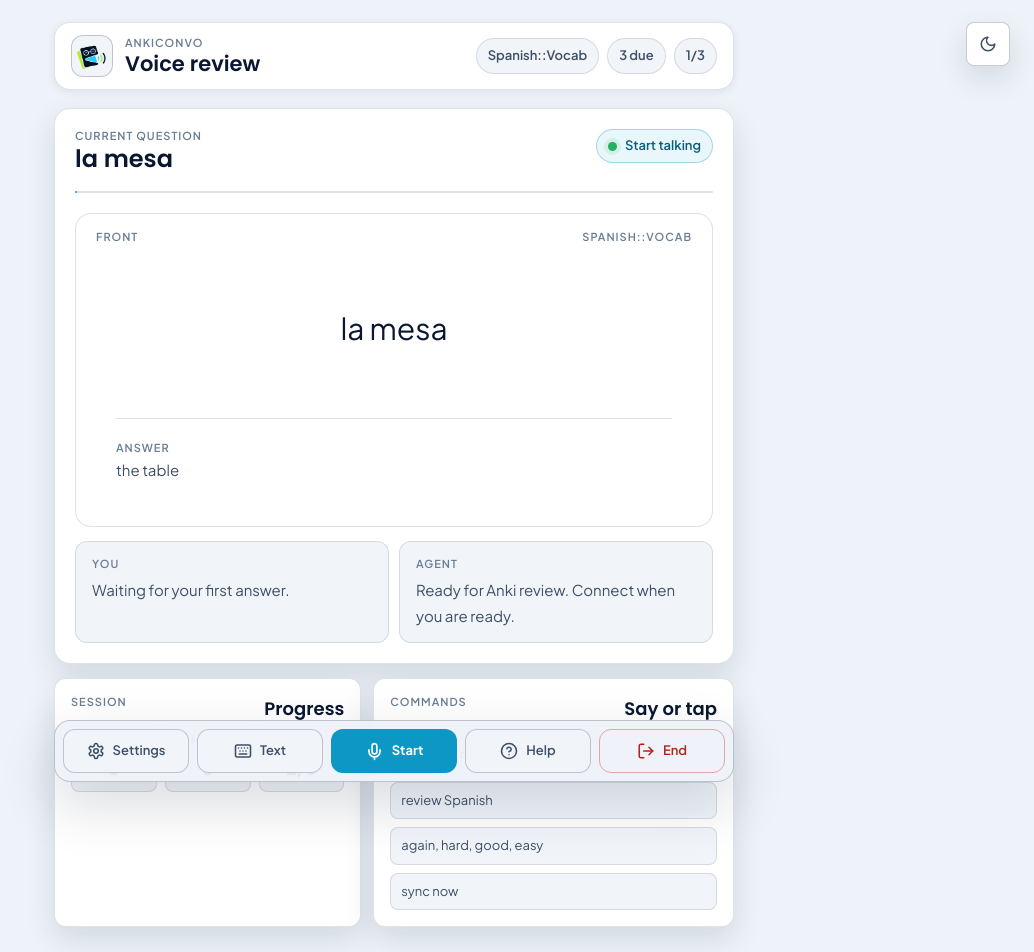
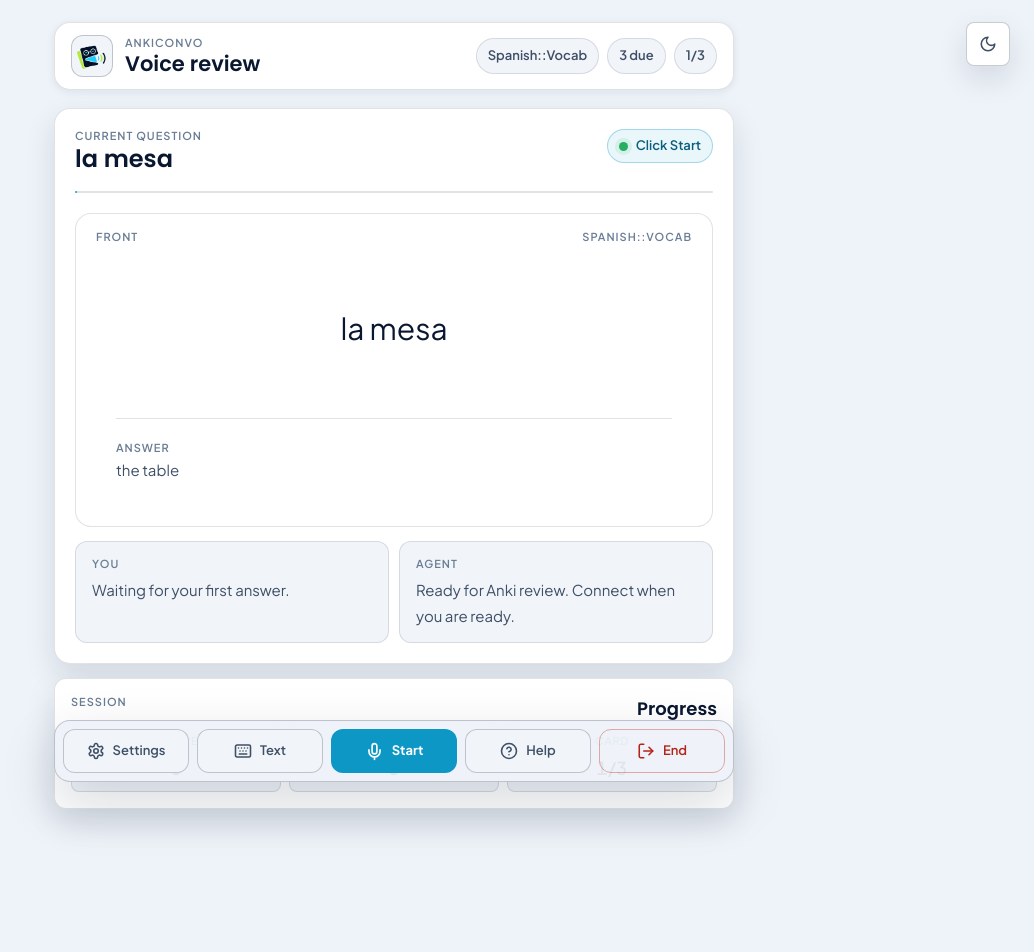
Before and after one commit to TikeDev/anki-convo, a Next.js app in the folder apps/voice/: page / in a window 1280 px wide. Shown: the top 952 px of the page, without its empty margins (246-1280 px from the left). After the commit the page ends 921 px from the top, so only its background shows below. Built offline with nearby package versions, Linux system fonts and the light colour scheme.

Commit message:
feat: update voice commands and improve UI

```diff
--- a/apps/voice/app/globals.css
+++ b/apps/voice/app/globals.css
@@ -606,7 +606,7 @@ h1 {
 
 .session-support {
   display: grid;
-  grid-template-columns: minmax(0, 0.92fr) minmax(0, 1.08fr);
+  grid-template-columns: minmax(0, 1fr);
   gap: 12px;
 }
 
--- a/apps/voice/app/page.tsx
+++ b/apps/voice/app/page.tsx
@@ -19,12 +19,12 @@ import { demoDecks } from '@/lib/demo-anki-functions.mjs'
 import { useDeepgramVoiceAgent } from '@/lib/use-deepgram-voice-agent'
 
 const voiceCommands = [
-  'start Anki review',
-  'review Spanish',
-  'reveal answer',
-  'again / hard / good / easy',
-  'sync now',
-  'end session',
+  '"start Anki review"',
+  '"review Spanish"',
+  '"reveal answer"',
+  '"again / hard / good / easy"',
+  '"sync now"',
+  '"end session"',
 ]
 
 function briefTranscriptText(text: string, maxLength = 120) {
@@ -202,19 +202,6 @@ export default function Page() {
                 </dd>
               </div>
             </dl>
-          </section>
-
-          <section className="rail-panel" aria-labelledby="quick-title">
-            <div className="rail-heading">
-              <p className="eyebrow">Commands</p>
-              <h2 id="quick-title">Say or tap</h2>
-            </div>
-            <ul className="command-list">
-              <li>start Anki review</li>
-              <li>review Spanish</li>
-              <li>again, hard, good, easy</li>
-              <li>sync now</li>
-            </ul>
           </section>
         </aside>
       </div>
--- a/apps/voice/lib/use-deepgram-voice-agent.ts
+++ b/apps/voice/lib/use-deepgram-voice-agent.ts
@@ -89,7 +89,7 @@ function createInitialCard(): ReviewCard {
 function statusLabel(status: AgentStatus) {
   switch (status) {
     case 'idle':
-      return 'Start talking'
+      return 'Click Start'
     case 'connecting':
       return 'Connecting'
     case 'listening':
```
Also changed, not shown: apps/voice/lib/deepgram-agent-settings.mjs, 1 other file (tests, documents, lock files or other folders).
